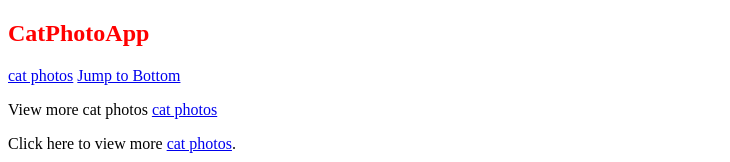
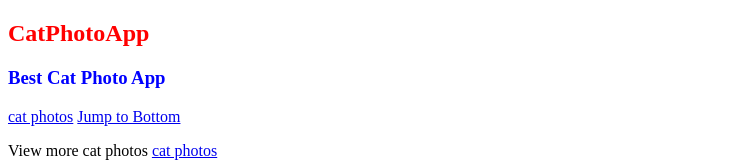
Before and after one commit to Oleg-Rogojinaru/learnToCode, a plain HTML site: page index.html in a window 1280 px wide. Shown: the top 162 px of the page, without its empty margins (0-730 px from the left). Drawn offline with Linux system fonts and the light colour scheme.

Commit message:
Use CSS Selectors to Style Elements

```diff
--- a/index.html
+++ b/index.html
@@ -10,8 +10,15 @@
 	<title>Document</title>
 </head>
 <body>
+	<!--Use CSS Selectors to Style Elements-->
+	<style>
+		h3 {
+		  color: blue;
+		}
+	 </style>
 	<!--Change the Color of Text-->
 	<h2 style="color: red;">CatPhotoApp</h2>
+	<h3>Best Cat Photo App</h3>
 	<main>
 		<a href="https://www.freecatphotoapp.com">cat photos</a>
 
```
